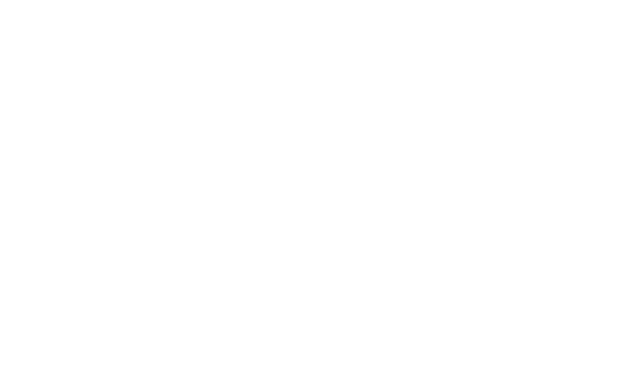
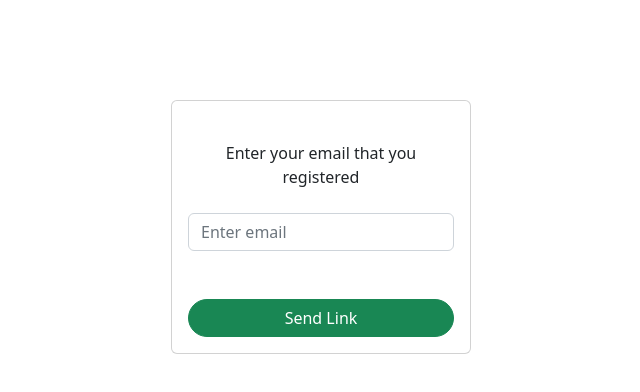
Before and after one commit to ajayjonna9/expensetracker, a React (Create React App) app: page /forgetpassword in a window 1280 px wide. Before the commit this address had no page. Shown: the top 392 px of the page, without its empty margins (319-959 px from the left). Built offline with nearby package versions, Linux system fonts and the light colour scheme.

Commit message:
forget password

```diff
--- a/src/App.js
+++ b/src/App.js
@@ -7,6 +7,7 @@
 import Signup from "./Components/Signup/Signup";
 import Profile from "./Components/Profile/Profile";
 import ContexProvider from "./Components/Store/ContexProvider";
+import Forgetpassword from "./Components/ForgetPassword/Forgetpassword";
 function App() {
   return (
     <ContexProvider>
@@ -15,6 +16,7 @@
         <Route path="/home" element={<Home />}></Route>
         <Route path="/signup" element={<Signup />}></Route>
         <Route path="/profile" element={<Profile />}></Route>
+        <Route path="/forgetpassword" element={<Forgetpassword />}></Route>
       </Routes>
     </ContexProvider>
   );
--- /dev/null
+++ b/src/Components/ForgetPassword/Forgetpassword.js
@@ -0,0 +1,46 @@
+import React, { useRef } from "react";
+import Button from "react-bootstrap/Button";
+import Form from "react-bootstrap/Form";
+import Card from "react-bootstrap/Card";
+import axios from "axios";
+
+const Forgetpassword = () => {
+  const email = useRef();
+  const onsubmit = async (e) => {
+    e.preventDefault();
+    try {
+      const obj = {
+        requestType: "PASSWORD_RESET",
+        email: email.current.value,
+      };
+
+      const res = await axios.post(
+        "https://identitytoolkit.googleapis.com/v1/accounts:sendOobCode?key=AIzaSyCCO6oxBDXyShDKpQc3CuIvIiZCPNoSXQA",
+        obj
+      );
+    } catch (err) {}
+  };
+  return (
+    <div className="form">
+      <Card>
+        <Card.Body>
+          <p className="m-4">Enter your email that you registered </p>
+          <Form onSubmit={onsubmit}>
+            <Form.Control
+              type="email"
+              placeholder="Enter email"
+              ref={email}
+              required
+            />
+
+            <Button variant="success" type="submit" className="mt-5 ">
+              Send Link
+            </Button>
+          </Form>
+        </Card.Body>
+      </Card>
+    </div>
+  );
+};
+
+export default Forgetpassword;
--- a/src/Components/Login/Login.js
+++ b/src/Components/Login/Login.js
@@ -85,7 +85,7 @@
               Login
             </Button>
             <div className="mt-2 mb-2">
-              <a href="">forget password</a>
+              <a href="/forgetpassword">forget password</a>
             </div>
           </Form>
         </Card.Body>
```
